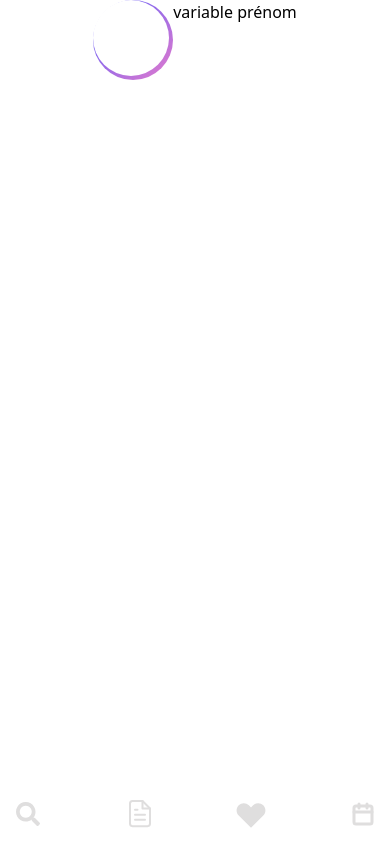
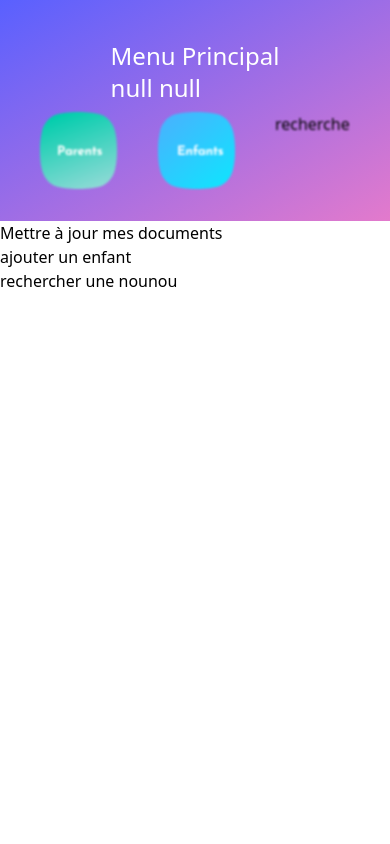
Before and after one commit to WildCodeSchool/2022-11-JS-RemoteFR-Geekrew-P3-NounouLink, a React (Vite) app in the folder frontend/: page /menu in a window 390 px wide. Built offline with nearby package versions, Linux system fonts and the light colour scheme; no server answers; the HTML template or start-up script is replaced by a standard one.

Commit message:
menu fonctionnel

```diff
--- a/frontend/src/components/Navbar.jsx
+++ b/frontend/src/components/Navbar.jsx
@@ -1,7 +1,6 @@
 import React, { useState } from "react";
 import { NavLink, useLocation } from "react-router-dom";
 import { useUserContext } from "../contexts/UserContext";
-import chevronWhite from "../assets/chevron-white.svg";
 import blocParent from "../assets/formulaire/Brique-Parents.svg";
 import blocEnfant from "../assets/formulaire/Brique-Enfants.svg";
 
@@ -31,11 +30,9 @@ function Navbar() {
           activeclassname="active"
           navigate="-1"
         >
-          <img src={chevronWhite} alt="chevron" />
           <p className="text-2xl">
-            {" "}
-            {`${lastname}  ${firstname}`} <br />
-            Bienvenue Dans le menu
+            Menu Principal <br />
+            {`${lastname}  ${firstname}`}
           </p>
         </NavLink>
 
@@ -58,6 +55,12 @@ function Navbar() {
           >
             <img src={blocEnfant} alt="bloc enfant" />
           </NavLink>
+          <NavLink
+            style={getActiveLinkStyle(location.pathname === "/Search")}
+            to="/recherche"
+          >
+            recherche
+          </NavLink>
         </div>
       </nav>
     </div>
--- a/frontend/src/pages/Connexion.jsx
+++ b/frontend/src/pages/Connexion.jsx
@@ -119,7 +119,7 @@ function Connexion() {
         };
         dataSet();
         if (res.data.kind === "parent") {
-          navigate("/formulaireparent");
+          navigate("/menu");
         }
         if (res.data.kind === "ass_mat") {
           navigate("/");
--- a/frontend/src/pages/FormulaireParent.jsx
+++ b/frontend/src/pages/FormulaireParent.jsx
@@ -97,7 +97,7 @@ function FormulaireParent() {
         >
           <Validation isValid={cafNumber !== ""} />
           <input
-            className="w-4/6 ml-6  p-3 border-solid border-2 border-grey-input rounded-lg lg:ml-[6.5rem]"
+            className="w-4/6 ml-6  text-black p-3 border-solid border-2 border-grey-input rounded-lg lg:ml-[6.5rem]"
             type="text"
             id="cafNumber"
             value={cafNumber}
@@ -108,11 +108,11 @@ function FormulaireParent() {
         </label>
         <label
           htmlFor="exitPermit"
-          className="flex flex-row mr-2 ml-7 lg:ml-24 lg:mr-4"
+          className="flex flex-row text-black mr-2 ml-7 lg:ml-24 lg:mr-4"
         >
           <Validation isValid={exitPermit !== ""} />
           <input
-            className="w-4/6 ml-6 p-3 border-solid border-2 border-grey-input rounded-lg lg:ml-[6.5rem]"
+            className="w-4/6 ml-6 p-3 text-black border-solid border-2 border-grey-input rounded-lg lg:ml-[6.5rem]"
             type="text"
             id="exitPermit"
             value={exitPermit}
@@ -127,7 +127,7 @@ function FormulaireParent() {
         >
           <Validation isValid={imageRights !== ""} />
           <input
-            className="w-4/6 ml-6 p-3 border-solid border-2 border-grey-input rounded-lg lg:ml-[6.5rem]"
+            className="w-4/6 ml-6 p-3 border-solid border-2 text-black  border-grey-input rounded-lg lg:ml-[6.5rem]"
             type="text"
             id="imageRights"
             value={imageRights}
--- a/frontend/src/pages/Menu.jsx
+++ b/frontend/src/pages/Menu.jsx
@@ -1,13 +1,23 @@
 import React from "react";
-import NavbarParents from "../components/NavbarParents";
-import Header from "../components/Header";
+import { NavLink } from "react-router-dom";
+import Navbar from "../components/Navbar";
+// import { useUserContext } from "../contexts/UserContext";
 
 function Menu() {
+  // const { firstname, lastname } = useUserContext();
+
   return (
-    <div className="flex flex-col h-full justify-between ">
-      <Header />
-
-      <NavbarParents />
+    <div className="flex flex-col h-full  ">
+      <Navbar />
+      <nav>
+        <NavLink to="/formulaireparent">Mettre à jour mes documents</NavLink>
+      </nav>
+      <nav>
+        <NavLink to="/formulaireenfant">ajouter un enfant</NavLink>
+      </nav>
+      <nav>
+        <NavLink to="/recherche">rechercher une nounou</NavLink>
+      </nav>
     </div>
   );
 }
```
Also changed, not shown: 1 other file (tests, documents, lock files or other folders).
